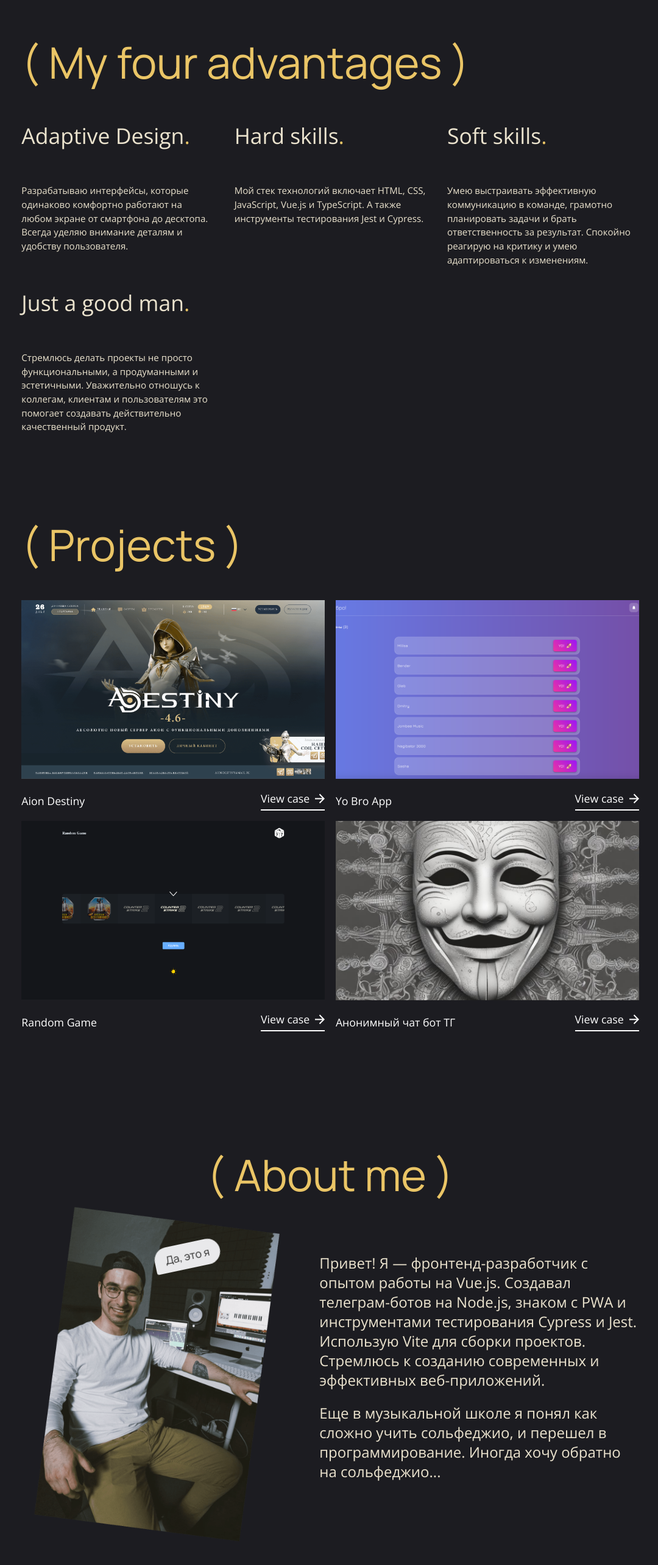
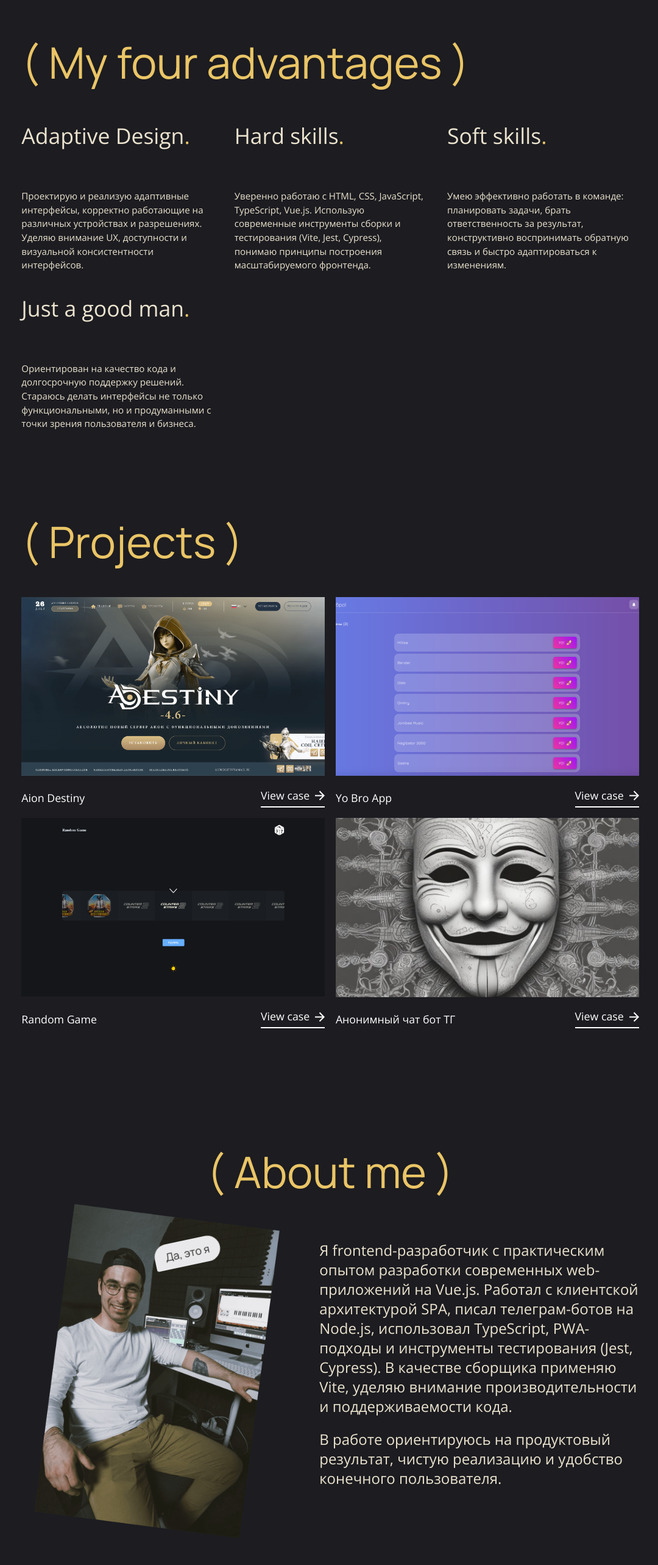
Before and after one commit to DmitryStoyan/portfolio, a React (Create React App) app: page / in a window 1280 px wide. Shown: the part 4775-7341 px from the top of the page at 61% size, without its empty margins (98-1178 px from the left). Built offline with nearby package versions, Linux system fonts and the light colour scheme.

Commit message:
fix description in Excellence component

```diff
--- a/src/components/about me/AboutMe.jsx
+++ b/src/components/about me/AboutMe.jsx
@@ -13,14 +13,13 @@ export function AboutMe() {
         </div>
         <div className={styles.aboutMe__subtitleWrapper}>
           <p className={styles.aboutMe__subtitle}>
-            Привет! Я — фронтенд-разработчик с опытом работы на Vue.js. Создавал
-            телеграм-ботов на Node.js, знаком с PWA и инструментами тестирования
-            Cypress и Jest. Использую Vite для сборки проектов. Стремлюсь к
-            созданию современных и эффективных веб-приложений.
+            Я frontend-разработчик с практическим опытом разработки современных web-приложений на Vue.js.
+            Работал с клиентской архитектурой SPA, писал телеграм-ботов на Node.js, использовал TypeScript,
+            PWA-подходы и инструменты тестирования (Jest, Cypress).
+            В качестве сборщика применяю Vite, уделяю внимание производительности и поддерживаемости кода.
           </p>
           <p className={styles.aboutMe__subtitle}>
-            Еще в музыкальной школе я понял как сложно учить сольфеджио, и
-            перешел в программирование. Иногда хочу обратно на сольфеджио...
+            В работе ориентируюсь на продуктовый результат, чистую реализацию и удобство конечного пользователя.
           </p>
         </div>
       </div>
--- a/src/components/advantages/Advantages.jsx
+++ b/src/components/advantages/Advantages.jsx
@@ -8,25 +8,25 @@ export function Advantages() {
       id: 1,
       title: "Adaptive Design",
       subtitle:
-        "Разрабатываю интерфейсы, которые одинаково комфортно работают на любом экране от смартфона до десктопа. Всегда уделяю внимание деталям и удобству пользователя.",
+        "Проектирую и реализую адаптивные интерфейсы, корректно работающие на различных устройствах и разрешениях. Уделяю внимание UX, доступности и визуальной консистентности интерфейсов.",
     },
     {
       id: 2,
       title: "Hard skills",
       subtitle:
-        "Мой стек технологий включает HTML, CSS, JavaScript, Vue.js и TypeScript. А также инструменты тестирования Jest и Cypress.",
+        "Уверенно работаю с HTML, CSS, JavaScript, TypeScript, Vue.js. Использую современные инструменты сборки и тестирования (Vite, Jest, Cypress), понимаю принципы построения масштабируемого фронтенда.",
     },
     {
       id: 3,
       title: "Soft skills",
       subtitle:
-        "Умею выстраивать эффективную коммуникацию в команде, грамотно планировать задачи и брать ответственность за результат. Спокойно реагирую на критику и умею адаптироваться к изменениям.",
+        "Умею эффективно работать в команде: планировать задачи, брать ответственность за результат, конструктивно воспринимать обратную связь и быстро адаптироваться к изменениям.",
     },
     {
       id: 4,
       title: "Just a good man",
       subtitle:
-        "Стремлюсь делать проекты не просто функциональными, а продуманными и эстетичными. Уважительно отношусь к коллегам, клиентам и пользователям это помогает создавать действительно качественный продукт.",
+        "Ориентирован на качество кода и долгосрочную поддержку решений. Стараюсь делать интерфейсы не только функциональными, но и продуманными с точки зрения пользователя и бизнеса.",
     },
   ]);
   return (
--- a/src/components/excellence/excellence.module.css
+++ b/src/components/excellence/excellence.module.css
@@ -9,7 +9,7 @@
   font-size: 4rem;
   font-weight: 400;
   color: #ebe3ce;
-  min-height: 10rem;
+  min-height: 11rem;
   margin: 0 0 1.6rem 0;
 }
 
--- a/src/components/projects/Projects.jsx
+++ b/src/components/projects/Projects.jsx
@@ -14,10 +14,10 @@ export function Projects() {
       title: "Aion Destiny",
       imgSrc: aionDestiny,
       imgAlt: "Aion Destiny",
-      link: "https://aiondestiny.net/",
+      link: "https://forum.aiondestiny.net/",
       storyTitle: "Aion Desteny",
       storySubtitle:
-        "Сайт игрового сервера Aion. Имеет регистрацию, личный кабинет, локализацию сайта на разных языках.",
+        "Сайт игрового сервера Aion. Имеет регистрацию, личный кабинет, форум, локализацию сайта на разных языках.",
       storyStackSubtitle: "HTML, CSS, PHP, JavaScript",
       fullWidth: false,
     },
```
